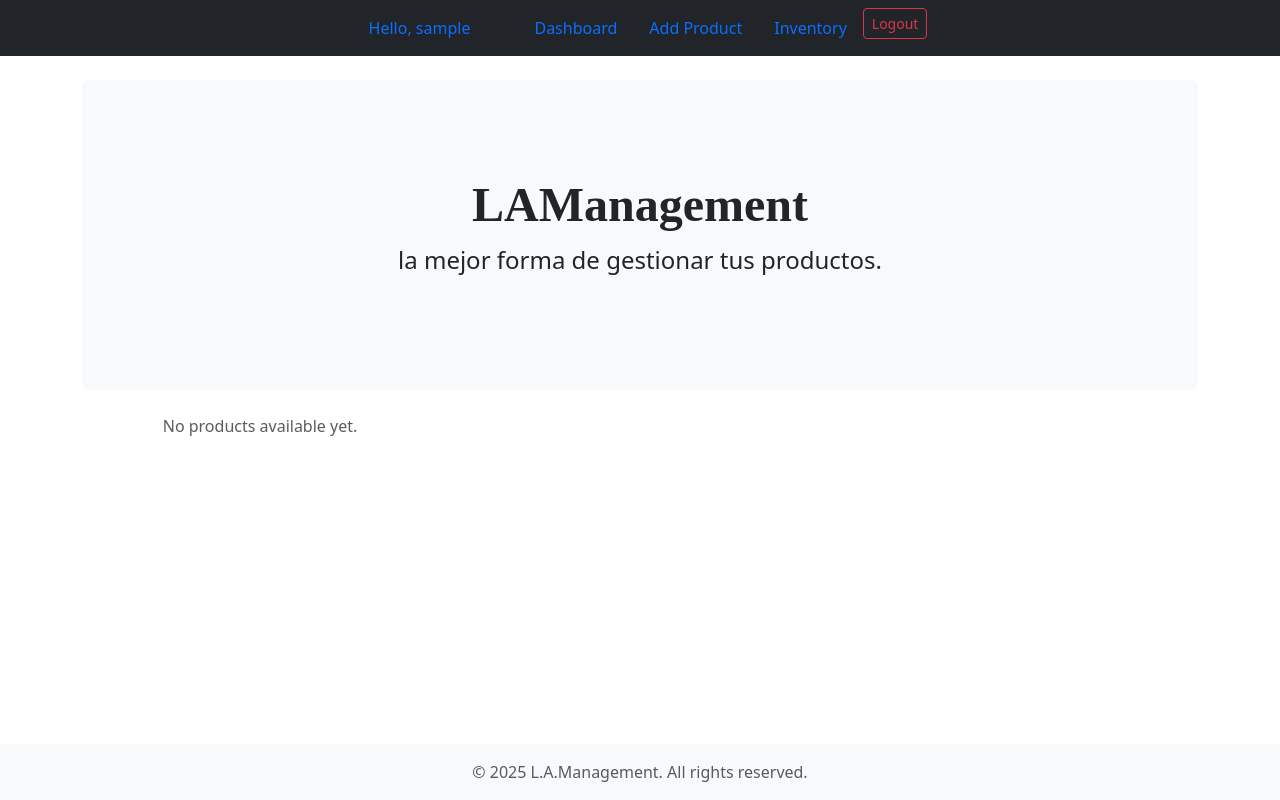
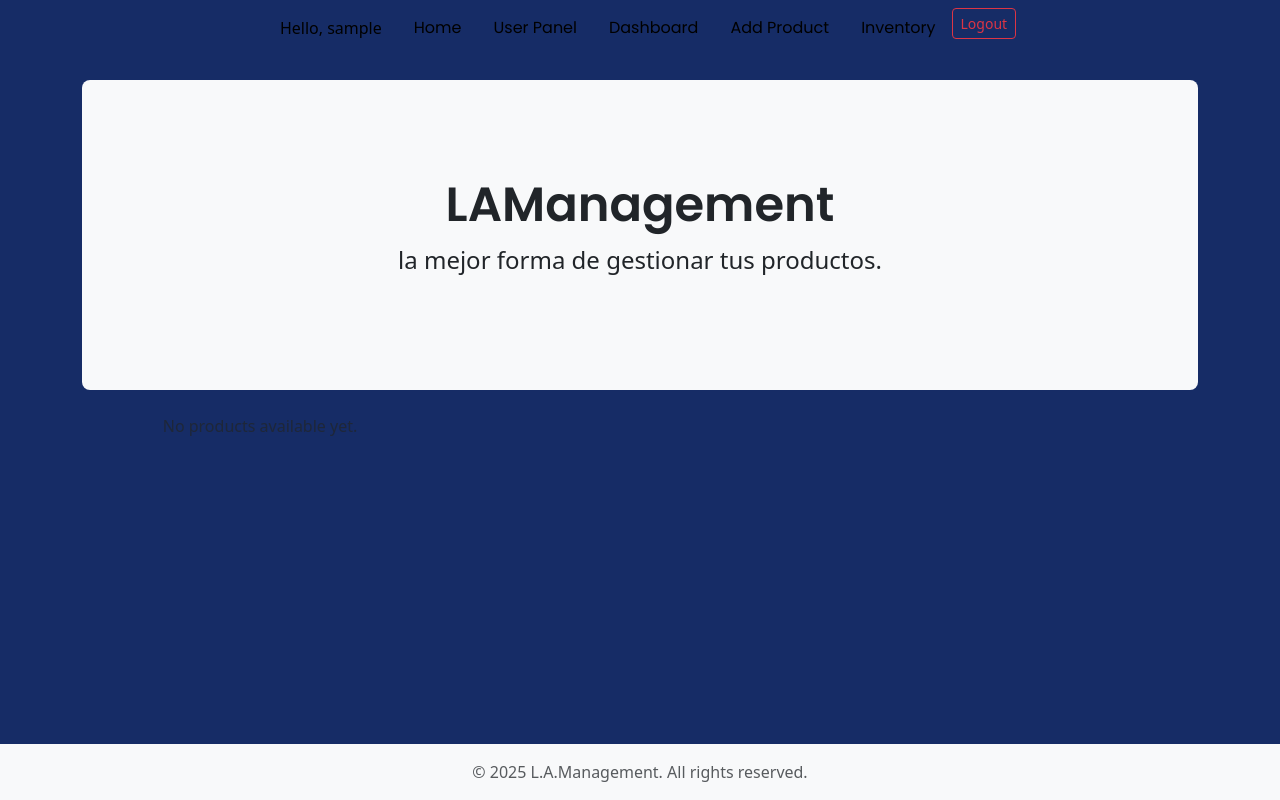
Before and after one commit to arturojimenezg15-alt/LAMproyect, a Django app: page / in a window 1280 px wide. Run offline with Django 5.2, Linux system fonts and the light colour scheme; the visitor is signed in with stand-in values (Sample User, id 1); data that the repository does not hold is empty; parts of the project's set-up code (start-up, migrations or seed data) failed here and were passed over; some web fonts are replaced.

Commit message:
ui_casi lista

```diff
--- a/panel_usuario/urls.py
+++ b/panel_usuario/urls.py
@@ -2,5 +2,5 @@ from django.urls import path
 from . import views
 
 urlpatterns = [
-    path('', views.dashboard, name='user_panel'),
+    path('panelusuario/', views.dashboard, name='user_panel'),
 ]
--- a/static/css/style.css
+++ b/static/css/style.css
@@ -4,8 +4,32 @@ body {
     font-family: 'Inter', sans-serif;
 }
 
-h1, h2, h3, h4, h5, h6, .navbar-brand {
-    font-family: 'Playfair Display', serif;
+h1 {
+    font-family: "Poppins", sans-serif;
+    font-weight: 600;
+    font-style: normal;
+}
+
+.nav2 {
+    background-color: #165366;
+}
+
+a {
+    font-family: "Poppins", sans-serif;
+    font-weight: 500;
+    font-style: normal;
+}
+
+#LN {
+    color: black;
+    text-decoration: none;
+}
+
+
+h2, h3, h4, h5, h6, .navbar-brand {
+    font-family: "Poppins", sans-serif;
+    font-weight: 500;
+    font-style: normal;
 }
 
 /* Ensure footer sticks to bottom if content is short */
--- a/templates/base.html
+++ b/templates/base.html
@@ -13,7 +13,7 @@
     <link href="https://cdn.jsdelivr.net/npm/bootstrap@5.3.8/dist/css/bootstrap.min.css" rel="stylesheet" integrity="sha384-sRIl4kxILFvY47J16cr9ZwB07vP4J8+LH7qKQnuqkuIAvNWLzeN8tE5YBujZqJLB" crossorigin="anonymous">
 </head>
 
-<body>
+<body style="background-color: #162C66;">
     <script src="https://cdn.jsdelivr.net/npm/bootstrap@5.3.8/dist/js/bootstrap.bundle.min.js" integrity="sha384-YvpcrYf0tY3lHB60NNkmXc5s9fDVZLESaAA55NDzOxhy9GkcIdslK1eN7N6jIeHz" crossorigin="anonymous"></script>
 <script src="https://cdn.jsdelivr.net/npm/@popperjs/core@2.11.8/dist/umd/popper.min.js" integrity="sha384-I7E8VVD/ismYTF4hNIPjVp/Zjvgyol6VFvRkX/vR+Vc4jQkC+hVqc2pM8ODewa9r" crossorigin="anonymous"></script>
 <script src="https://cdn.jsdelivr.net/npm/bootstrap@5.3.8/dist/js/bootstrap.min.js" integrity="sha384-G/EV+4j2dNv+tEPo3++6LCgdCROaejBqfUeNjuKAiuXbjrxilcCdDz6ZAVfHWe1Y" crossorigin="anonymous"></script>
@@ -21,37 +21,38 @@
 
 
 
-    <nav class="navbar navbar-expand-lg navbar-dark bg-dark mb-4">
+    <nav class="navbar navbar-expand-lg navbar-light nv2 mb-4">
         <div class="container justify-content-center">
             <button class="navbar-toggler" type="button" data-bs-toggle="collapse" data-bs-target="#navbarNav" aria-controls="navbarNav" aria-expanded="false" aria-label="Toggle navigation">
                 <span class="navbar-toggler-icon"></span>
             </button>
 
-
-
             <div class="collapse navbar-collapse flex-grow-0" id="navbarNav">
                 <ul class="nav justify-content-center">
                     {% if user.is_authenticated %}
                     <li class="nav-item">
-                        <span class="nav-link active" aria-current="page">Hello, {{ user.username }}</span>
+                        <span id="LN" class="nav-link active" aria-current="page">Hello, {{ user.username }}</span>
                     </li>
 
                     <li class="nav-item">
-                        <a href="{% url 'product_list' %}" class="nav-link"></a>
+                        <a href="{% url 'product_list' %}" id="LN"  class="nav-link">Home</a>
+                    </li>
+                    <li class="nav-item">
+                        <a href="{% url 'user_panel' %}" id="LN"   class="nav-link">User Panel</a>
                     </li>
 
                     {% if user.is_superuser %}
                     <li class="nav-item">
-                        <a href="{% url 'dashboard_home' %}" class="nav-link">Dashboard</a>
+                        <a href="{% url 'dashboard_home' %}" id="LN"   class="nav-link">Dashboard</a>
                     </li>
 
                     <li class="nav-item">
-                        <a href="{% url 'product_create' %}" class="nav-link">Add Product</a>
+                        <a href="{% url 'product_create' %}" id="LN"   class="nav-link">Add Product</a>
                     </li>
 
                     {% endif %}
                     <li class="nav-item">
-                        <a href="{% url 'inventory_index' %}" class="nav-link">Inventory</a>
+                        <a href="{% url 'inventory_index' %}" id="LN"   class="nav-link">Inventory</a>
                     </li>
 
                     <li class="nav-item">
@@ -68,6 +69,7 @@
                     <li class="nav-item">
                         <a href="{% url 'product_list' %}" class="nav-link">Home</a>
                     </li>
+
                     <li class="nav-item">
                         <a href="{% url 'login' %}" class="btn btn-outline-light me-2">Login</a>
                     </li>
@@ -93,11 +95,10 @@
 
     <footer class="footer mt-auto py-3 bg-light">
         <div class="container text-center">
+
             <span class="text-muted">&copy; 2025 L.A.Management. All rights reserved.</span>
         </div>
     </footer>
-
-
 </body>
 
 </html>
--- a/templates/home.html
+++ b/templates/home.html
@@ -2,7 +2,7 @@
 
 {% block content %}
 <section class="p-5 mb-4 bg-light rounded-3 text-center">
-    <div class="container-fluid py-5">
+    <div class="container-fluid py-5 banner">
         <h1 class="display-5 fw-bold">LAManagement</h1>
         <p class="col-md-8 fs-4 mx-auto">la mejor forma de gestionar tus productos.</p>
     </div>
```
Also changed, not shown: inventory/templates/inventory/index.html (+5 -5 lines), panel_usuario/views.py (+4 -4 lines).
